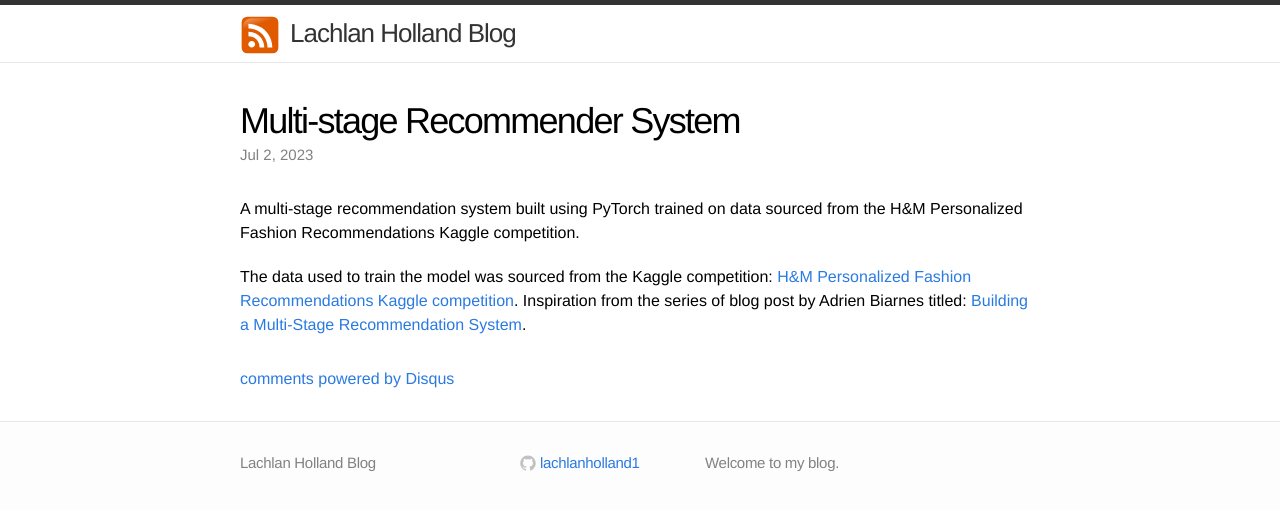
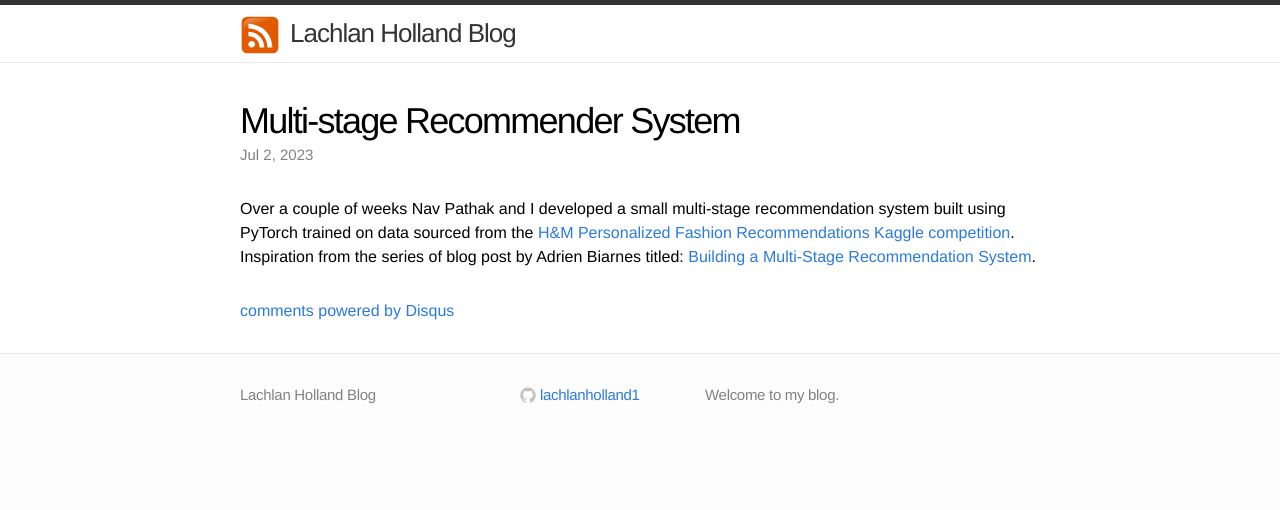
Before and after one commit to lachlanholland1/lachlan-holland-blog, a Jekyll site: the page built from _posts/2023-07-02-multi-stage-recommender-system.markdown, in a window 1280 px wide. Shown: the top 510 px of the page. Built offline with Jekyll 4.4.1, drawn with Linux system fonts in a browser that asks for light colours; comment, search, counter and statistics services are not loaded.

Commit message:
cleaned up posts

```diff
--- a/_posts/2023-07-02-multi-stage-recommender-system.markdown
+++ b/_posts/2023-07-02-multi-stage-recommender-system.markdown
@@ -7,6 +7,4 @@
 ---
 
 
-A multi-stage recommendation system built using PyTorch trained on data sourced from the H&M Personalized Fashion Recommendations Kaggle competition.
-
-The data used to train the model was sourced from the Kaggle competition: <a href="https://www.kaggle.com/c/h-and-m-personalized-fashion-recommendations">H&M Personalized Fashion Recommendations Kaggle competition</a>. Inspiration from the series of blog post by Adrien Biarnes titled: <a href="https://medium.com/mlearning-ai/building-a-multi-stage-recommendation-system-part-1-1-95961ccf3dd8">Building a Multi-Stage Recommendation System</a>.
+Over a couple of weeks Nav Pathak and I developed a small multi-stage recommendation system built using PyTorch trained on data sourced from the <a href="https://www.kaggle.com/c/h-and-m-personalized-fashion-recommendations">H&M Personalized Fashion Recommendations Kaggle competition</a>. Inspiration from the series of blog post by Adrien Biarnes titled: <a href="https://medium.com/mlearning-ai/building-a-multi-stage-recommendation-system-part-1-1-95961ccf3dd8">Building a Multi-Stage Recommendation System</a>.
```
